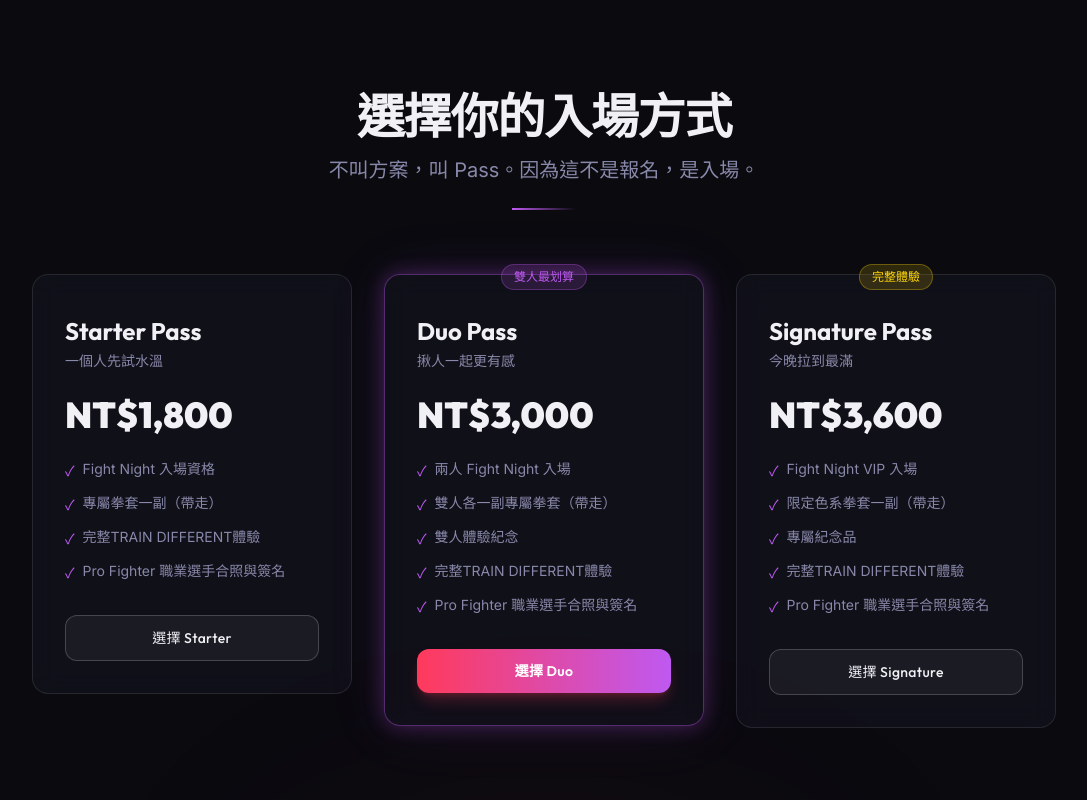
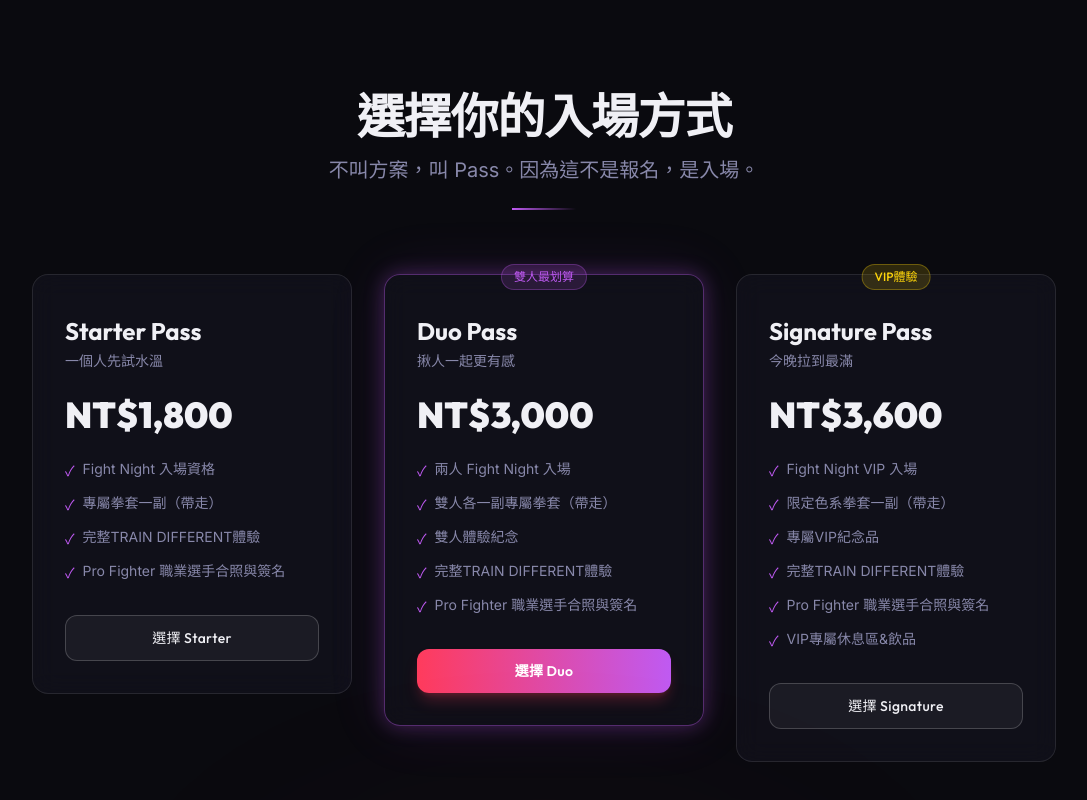
Before and after one commit to bless25min/FightNight, a React (Vite) app: page / in a window 1280 px wide. Shown: the part 6227-7027 px from the top of the page, without its empty margins (96-1183 px from the left). Built offline with nearby package versions, Linux system fonts and the light colour scheme.

Commit message:
Update landingContent.ts

```diff
--- a/src/data/landingContent.ts
+++ b/src/data/landingContent.ts
@@ -290,13 +290,14 @@ export const ticketPlans: TicketPlan[] = [
     name: 'Signature Pass',
     subtitle: '今晚拉到最滿',
     price: 'NT$3,600',
-    badge: '完整體驗',
+    badge: 'VIP體驗',
     features: [
       'Fight Night VIP 入場',
       '限定色系拳套一副（帶走）',
-      '專屬紀念品',
+      '專屬VIP紀念品',
       '完整TRAIN DIFFERENT體驗',
       'Pro Fighter 職業選手合照與簽名',
+      'VIP專屬休息區&飲品',
     ],
     ctaLabel: '選擇 Signature',
     ctaVariant: 'secondary',
```
